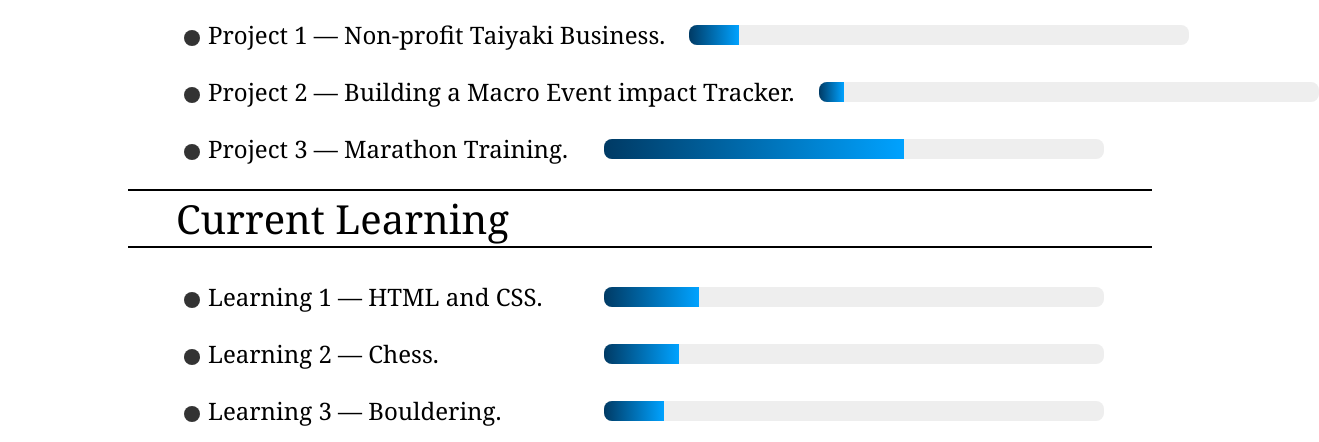
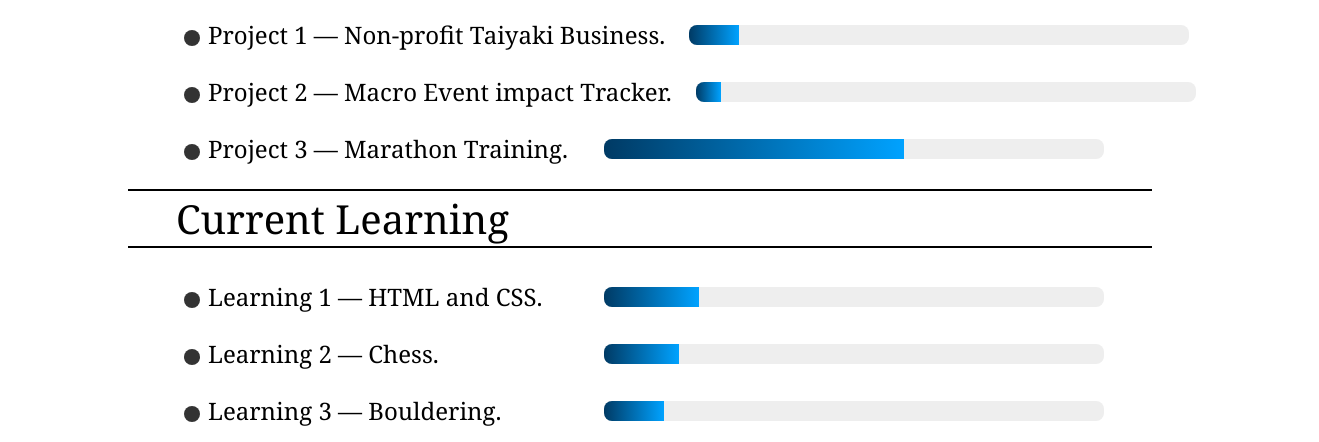
Before and after one commit to JustJoe24/Website, a plain HTML site: page index.html in a window 1280 px wide. Shown: the part 658-1100 px from the top of the page, 1319 px wide, since content can reach past the window. Drawn offline with Linux system fonts and the light colour scheme.

Commit message:
Update index.html

```diff
--- a/index.html
+++ b/index.html
@@ -35,7 +35,7 @@
       </div>
     </div>
     <div class="project">
-      <p class="section-text bullet-dot">Project 2 — Building a Macro Event impact Tracker.</p>
+      <p class="section-text bullet-dot">Project 2 — Macro Event impact Tracker.</p>
       <div class="progress-wrap" data-progress="5" aria-hidden="true">
         <div class="progress-bar"></div>
       </div>
```
